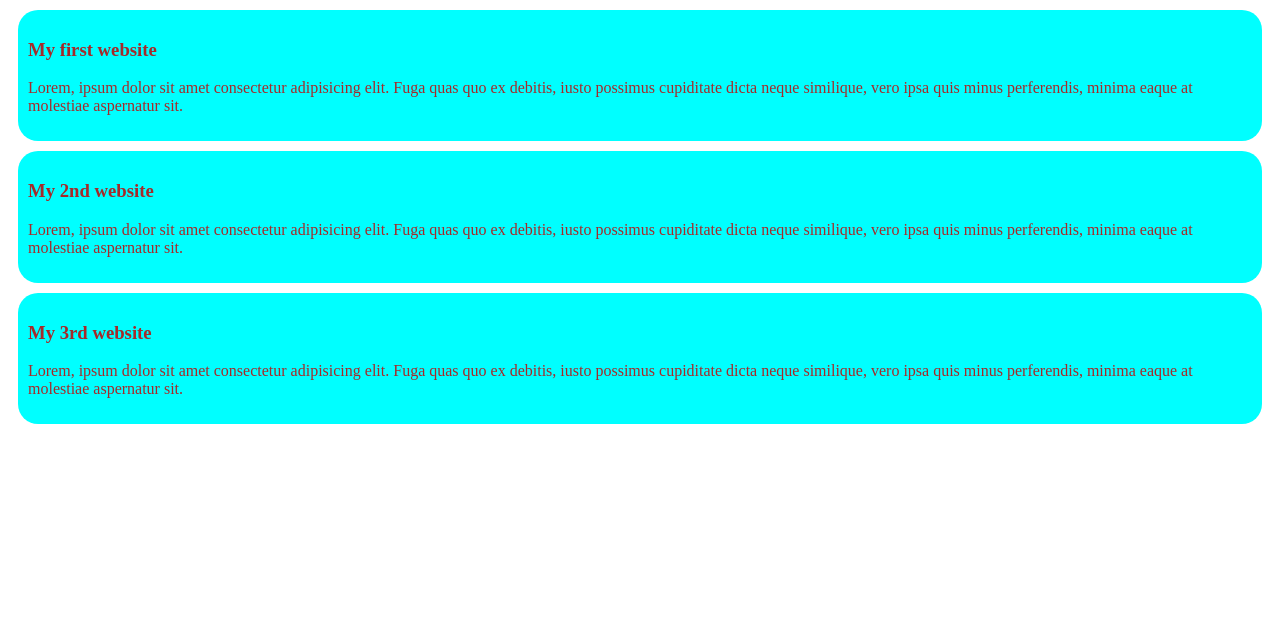
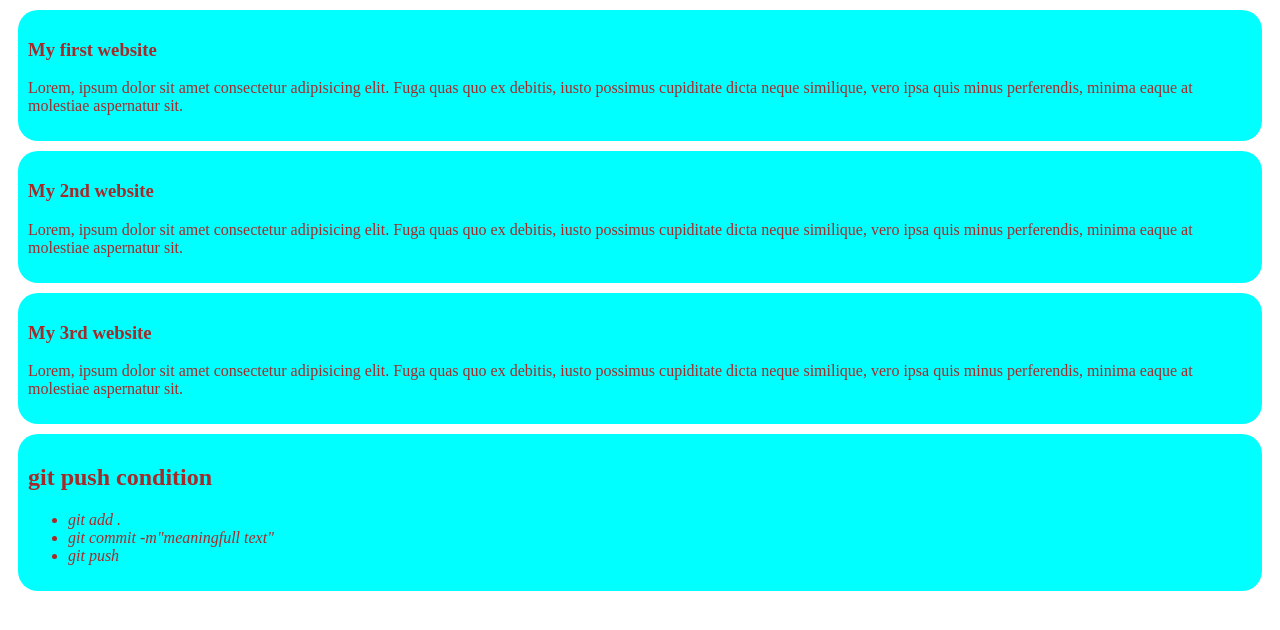
Before and after one commit to Mehedi2231/my-first-github-repo, a plain HTML site: page index.html in a window 1280 px wide. Drawn offline with Linux system fonts and the light colour scheme.

Commit message:
pushing condition

```diff
--- a/index.html
+++ b/index.html
@@ -20,5 +20,13 @@
             <h3>My 3rd website</h3>
             <p>Lorem, ipsum dolor sit amet consectetur adipisicing elit. Fuga quas quo ex debitis, iusto possimus cupiditate dicta neque similique, vero ipsa quis minus perferendis, minima eaque at molestiae aspernatur sit.</p>
             </div>
+            <div>
+                <h2>git push condition</h2>
+                <ul style="font-style: italic;">
+                    <li >git add .</li>
+                    <li>git commit -m"meaningfull text"</li>
+                    <li>git push</li>
+                </ul>
+            </div>
     </body>
 </html>
--- a/styles/blog.css
+++ b/styles/blog.css
@@ -4,4 +4,5 @@ div{
     padding: 10px;
     border-radius: 20px;
     margin: 10px;
+
 }
```
